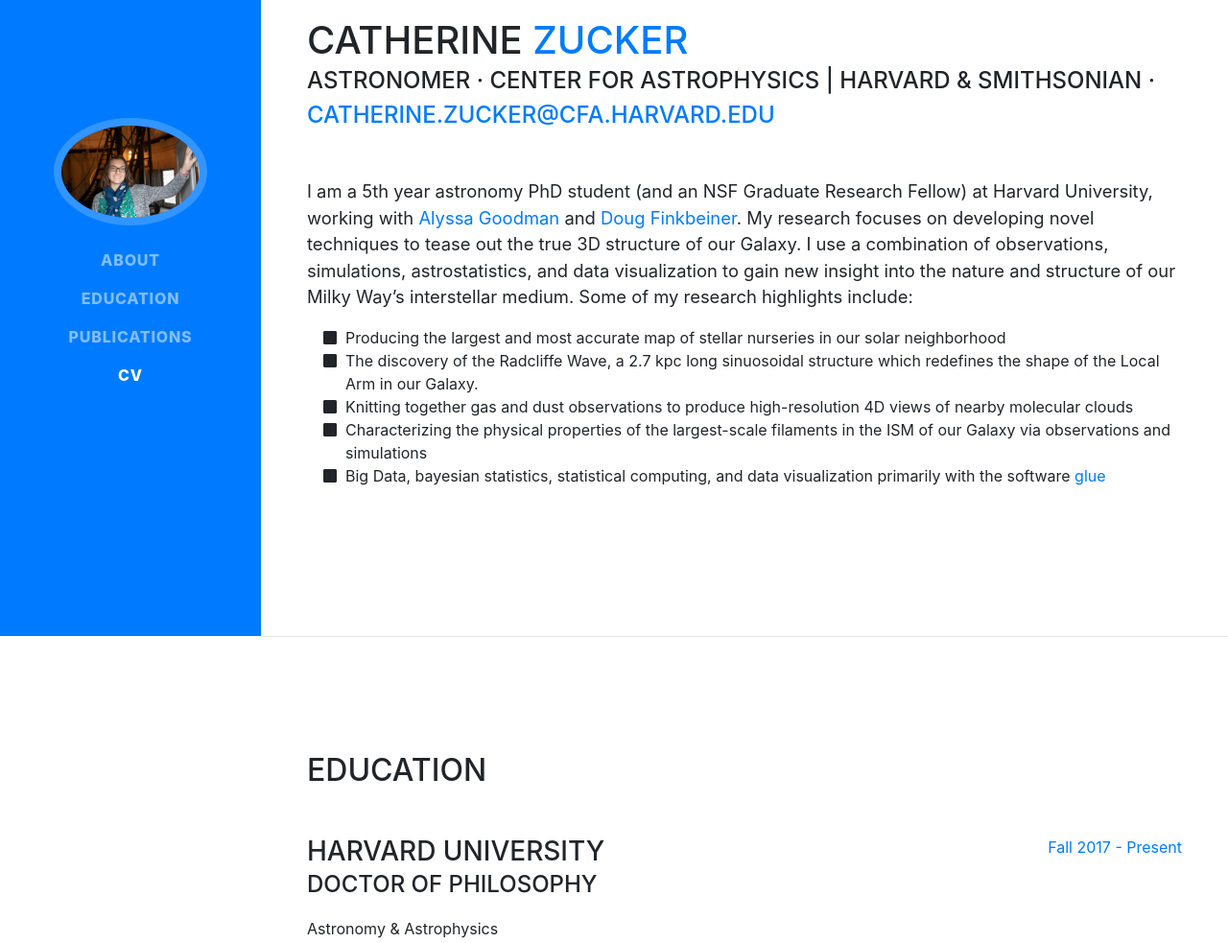
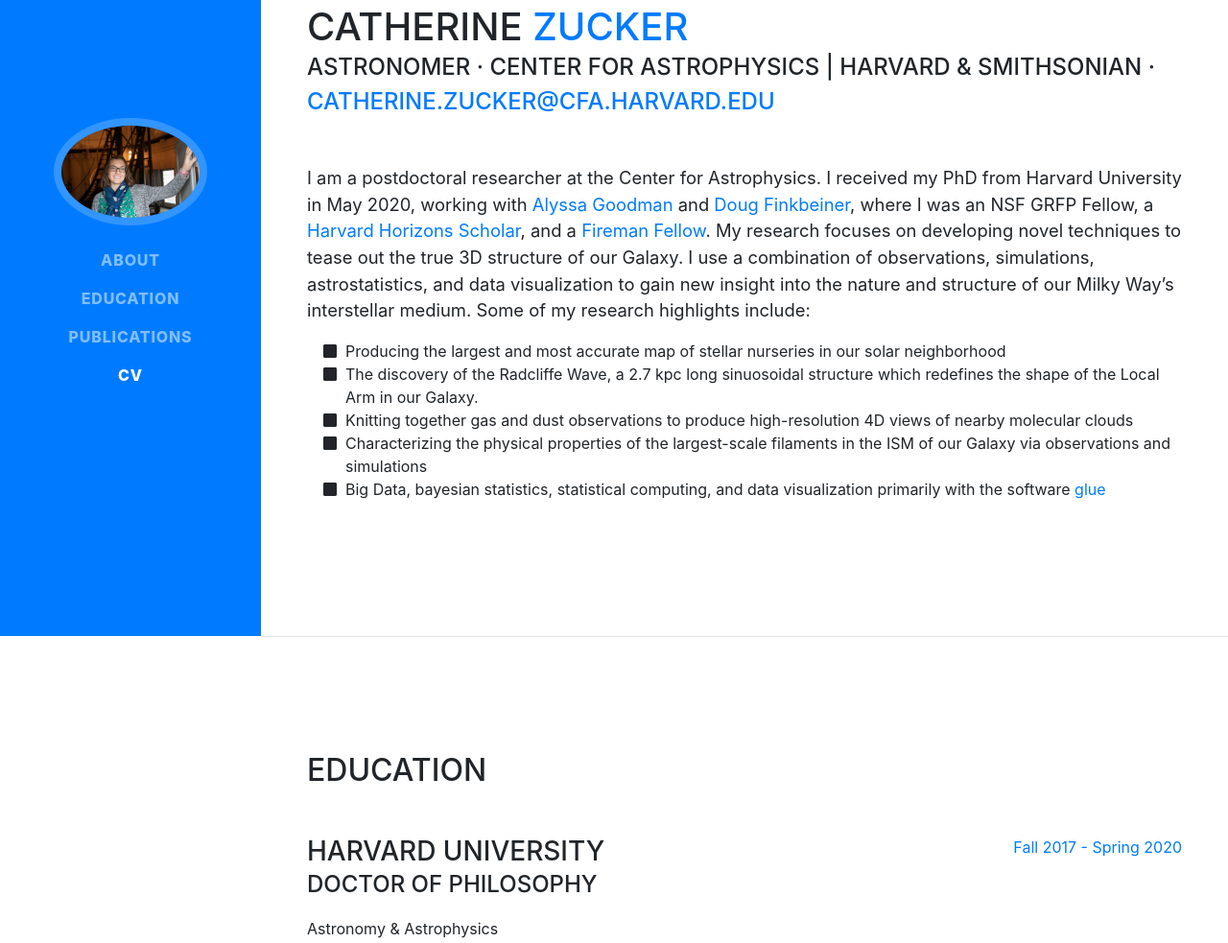
Before and after one commit to catherinezucker/catherinezucker.github.io, a website with bundled scripts: page index.html in a window 1280 px wide. Shown: the part 137-1120 px from the top of the page at 96% size. Built offline with nearby package versions, Linux system fonts and the light colour scheme; a web font is replaced by a local one.

Commit message:
cv update; now a postdoc yay!

```diff
--- a/index.html
+++ b/index.html
@@ -51,7 +51,10 @@
           </li> -->
           <!--<li class="nav-item">
             <a class="nav-link js-scroll-trigger" href="#awards">Awards</a>
-          </li> -->
+          </li> <!--
+        <!-- <li class="nav-item">
+            <a class="nav-link js-scroll-trigger" href="#conferences">Upcoming Conferences</a>-->
+          </li>
           <li class="nav-item">
             <a class="nav-link js-scroll-trigger" href="#cv">CV</a>
           </li>
@@ -69,7 +72,7 @@
           <div class="subheading mb-5">Astronomer · Center for Astrophysics &vert; Harvard & Smithsonian ·
             <a href="mailto:catherine.zucker@cfa.harvard.edu">catherine.zucker@cfa.harvard.edu</a>
           </div>
-          <p class="lead mb-3">I am a 5th year astronomy PhD student (and an NSF Graduate Research Fellow) at Harvard University, working with <a href="https://www.cfa.harvard.edu/~agoodman/">Alyssa Goodman</a> and <a href="https://faun.rc.fas.harvard.edu/nebel/dfink//">Doug Finkbeiner</a>. My research focuses on developing novel techniques to tease out the true 3D structure of our Galaxy. I use a combination of observations, simulations, astrostatistics, and data visualization to gain new insight into the nature and structure of our Milky Way’s interstellar medium. Some of my research highlights include:</p>
+          <p class="lead mb-3">I am a postdoctoral researcher at the Center for Astrophysics.  I received my PhD from Harvard University in May 2020, working with <a href="https://www.cfa.harvard.edu/~agoodman/">Alyssa Goodman</a> and <a href="https://faun.rc.fas.harvard.edu/nebel/dfink//">Doug Finkbeiner</a>, where I was an NSF GRFP Fellow, a <a href="https://gsas.harvard.edu/profiles/catherine-zucker">Harvard Horizons Scholar</a>, and a <a href="https://astronomy.fas.harvard.edu/news/catherine-zucker-chosen-2020-fireman-fellow-faculty-members">Fireman Fellow</a>.  My research focuses on developing novel techniques to tease out the true 3D structure of our Galaxy. I use a combination of observations, simulations, astrostatistics, and data visualization to gain new insight into the nature and structure of our Milky Way’s interstellar medium. Some of my research highlights include:</p>
               <ul class="fa-ul mb-0">
             <li>
               <i class="fa-li fa fa-square"></i>
@@ -105,7 +108,7 @@
               <div>Astronomy & Astrophysics</div>
             </div>
             <div class="resume-date text-md-right">
-              <span class="text-primary">Fall 2017 - Present</span>
+              <span class="text-primary">Fall 2017 - Spring 2020</span>
             </div>
           </div>
 
@@ -262,87 +265,14 @@
         </section>
 
 
-      <!-- <hr class="m-0">
+   <!-- <hr class="m-0">
 
-      <section class="resume-section p-3 p-lg-5 d-flex flex-column" id="skills">
+      <section class="resume-section p-3 p-lg-5 d-flex flex-column" id="conferences">
         <div class="my-auto">
-          <h2 class="mb-5">Skills</h2>
+          <h2 class="mb-5">Upcoming Travel</h2>
+        </div>
+      </section>-->
 
-          <div class="subheading mb-3">Programming Languages &amp; Tools</div>
-          <ul class="list-inline dev-icons">
-            <li class="list-inline-item">
-              <i class="fab fa-python"></i>
-            </li>
-            <li class="list-inline-item">
-              <i class="fab fa-github"></i>
-            </li>
-            <li class="list-inline-item">
-              <i class="fab fa-linux"></i>
-            </li>
-            <li class="list-inline-item">
-              <i class="fab fa-git"></i>
-            </li>
-            <li class="list-inline-item">
-              <i class="fab fa-inkscape"></i>
-            </li>
-          </ul>
-        </div>
-      </section>
-
-      <hr class="m-0">
-
-      <section class="resume-section p-3 p-lg-5 d-flex flex-column" id="awards">
-        <div class="my-auto">
-          <h2 class="mb-5">Awards</h2>
-          <ul class="fa-ul mb-0">
-            <li>
-              <i class="fa-li fa fa-square"></i>
-              Harvard Astronomy Departmental Teaching Award &vert; Spring 2018</li>
-            <li>
-              <i class="fa-li fa fa-square"></i>
-              Certificate of Distinction in Teaching, Harvard University &vert; Spring 2018</li>
-            <li>
-              <i class="fa-li fa fa-square"></i>
-              La Serena School for Data Science Full Scholarship &vert; Summer 2017</li>
-            <li>
-              <i class="fa-li fa fa-square"></i>
-              NSF Graduate Research Fellowship Award &vert; Fall 2016-Present</li>
-            <li>
-              <i class="fa-li fa fa-square"></i>
-              Peirce Fellowship, Harvard Astronomy &vert; Fall 2015-Fall 2018</li>
-            <li>
-              <i class="fa-li fa fa-square"></i>
-              UVA Undergraduate Physics Research Symposium, 1st Place &vert; Fall 2014 </li>
-            <li>
-              <i class="fa-li fa fa-square"></i>
-              Vyssotsky Prize, University of Virginia Astronomy &vert; Spring 2014</li>
-            <li>
-              <i class="fa-li fa fa-square"></i>
-              Double Hoo Research Award, University of Virginia &vert; Spring 2014</li>
-            <li>
-              <i class="fa-li fa fa-square"></i>
-              Intermediate Honors, University of Virginia &vert; Fall 2013</li>
-            <li>
-              <i class="fa-li fa fa-square"></i>
-              Virginia Space Grant Consortium Research Fellowship &vert; Summer 2013-Spring 2014</li>
-            <li>
-              <i class="fa-li fa fa-square"></i>
-              Harrison Undergraduate Research Award, University of Virginia &vert; Summer 2013-Spring 2014</li>
-            <li>
-              <i class="fa-li fa fa-square"></i>
-              Echols Scholarship Fund Grant, University of Virginia &vert; Summer 2012</li>
-            <li>
-              <i class="fa-li fa fa-square"></i>
-              Small Research and Travel Grant, University of Virginia &vert; Summer 2012</li>
-            <li>
-              <i class="fa-li fa fa-square"></i>
-              Wolfe Undergraduate Docent Award, University of Virginia &vert; Spring 2012</li>
-            <li>
-              <i class="fa-li fa fa-square"></i>
-              Echols Scholar, University of Virginia &vert; Fall 2011-Fall 2015</li>
-          </ul>
-        </div>
-      </section> -->
 
     <hr class="m-0">
 
```
Also changed, not shown: 1 other file.
